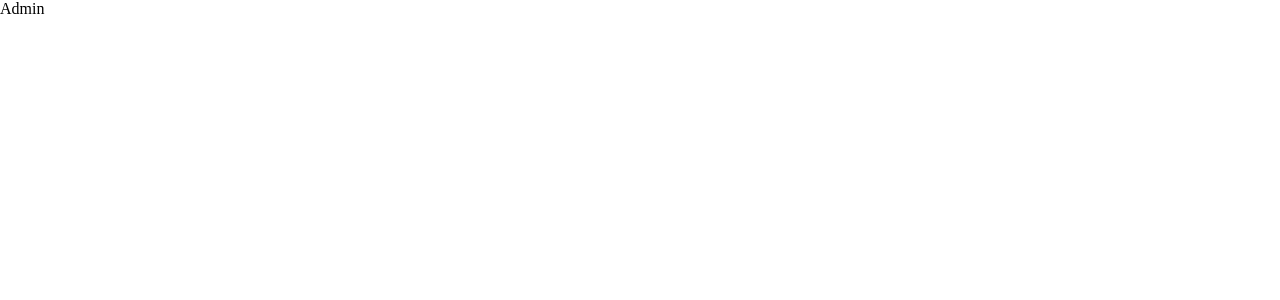
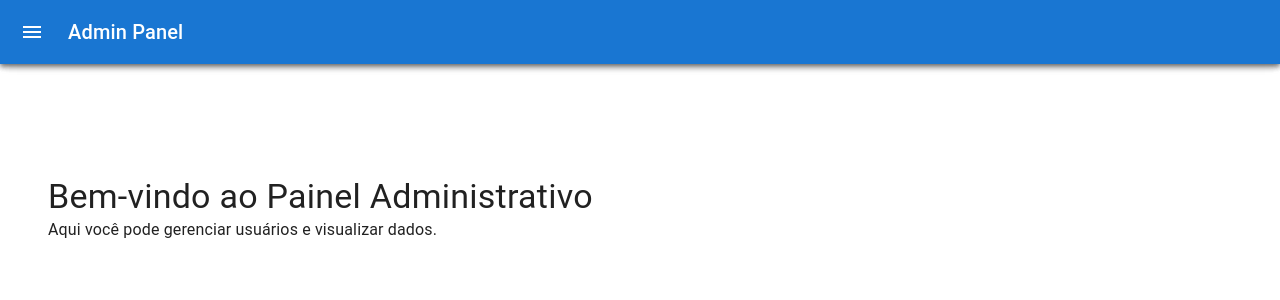
Before and after one commit to ConstantinoRafael/harmonia, a Next.js app in the folder frontend/: page /admin in a window 1280 px wide. Shown: the top 300 px of the page. Built offline with nearby package versions, Linux system fonts and the light colour scheme.

Commit message:
#front feat: create a basic menu to admin

```diff
--- a/frontend/package.json
+++ b/frontend/package.json
@@ -12,6 +12,7 @@
     "@emotion/react": "^11.14.0",
     "@emotion/styled": "^11.14.0",
     "@hookform/resolvers": "^3.10.0",
+    "@mui/icons-material": "^6.4.2",
     "@mui/material": "^6.4.2",
     "next": "15.1.6",
     "react": "^19.0.0",
--- /dev/null
+++ b/frontend/src/app/admin/layout.tsx
@@ -0,0 +1,97 @@
+"use client";
+
+import { useState } from "react";
+import { useRouter } from "next/navigation";
+import {
+  AppBar,
+  Box,
+  CssBaseline,
+  Drawer,
+  IconButton,
+  List,
+  ListItem,
+  ListItemButton,
+  ListItemText,
+  Toolbar,
+  Typography,
+  Button,
+} from "@mui/material";
+import MenuIcon from "@mui/icons-material/Menu";
+
+const drawerWidth = 240;
+
+export default function AdminLayout({
+  children,
+}: {
+  children: React.ReactNode;
+}) {
+  const [mobileOpen, setMobileOpen] = useState(false);
+  const router = useRouter();
+
+  const handleDrawerToggle = () => {
+    setMobileOpen(!mobileOpen);
+  };
+
+  const handleLogout = () => {
+    // Aqui pode limpar o token do usuário
+    console.log("Usuário deslogado");
+    router.push("/login"); // Redireciona para a tela de login
+  };
+
+  const drawer = (
+    <Box sx={{ width: drawerWidth }}>
+      <List>
+        <ListItem disablePadding>
+          <ListItemButton onClick={() => router.push("/admin")}>
+            <ListItemText primary="Dashboard" />
+          </ListItemButton>
+        </ListItem>
+        <ListItem disablePadding>
+          <ListItemButton onClick={() => router.push("/admin/users")}>
+            <ListItemText primary="Usuários" />
+          </ListItemButton>
+        </ListItem>
+        <ListItem disablePadding>
+          <ListItemButton onClick={handleLogout}>
+            <ListItemText primary="Logout" />
+          </ListItemButton>
+        </ListItem>
+      </List>
+    </Box>
+  );
+
+  return (
+    <Box sx={{ display: "flex" }}>
+      <CssBaseline />
+      <AppBar position="fixed">
+        <Toolbar>
+          <IconButton
+            color="inherit"
+            edge="start"
+            onClick={handleDrawerToggle}
+            sx={{ mr: 2 }}
+          >
+            <MenuIcon />
+          </IconButton>
+          <Typography variant="h6" noWrap component="div">
+            Admin Panel
+          </Typography>
+        </Toolbar>
+      </AppBar>
+      <Drawer
+        variant="temporary"
+        open={mobileOpen}
+        onClose={handleDrawerToggle}
+        ModalProps={{ keepMounted: true }}
+        sx={{
+          "& .MuiDrawer-paper": { width: drawerWidth },
+        }}
+      >
+        {drawer}
+      </Drawer>
+      <Box component="main" sx={{ flexGrow: 1, p: 3, mt: 8 }}>
+        {children}
+      </Box>
+    </Box>
+  );
+}
--- a/frontend/src/app/admin/page.tsx
+++ b/frontend/src/app/admin/page.tsx
@@ -1,3 +1,15 @@
-export default function Admin() {
-  return <div>Admin</div>;
+"use client";
+
+import AdminLayout from "./layout";
+import { Typography } from "@mui/material";
+
+export default function AdminDashboard() {
+  return (
+    <AdminLayout>
+      <Typography variant="h4">Bem-vindo ao Painel Administrativo</Typography>
+      <Typography variant="body1">
+        Aqui você pode gerenciar usuários e visualizar dados.
+      </Typography>
+    </AdminLayout>
+  );
 }
```
Also changed, not shown: frontend/src/app/admin/users/page.tsx (added, +15 -0 lines), 1 other file (tests, documents, lock files or other folders).
